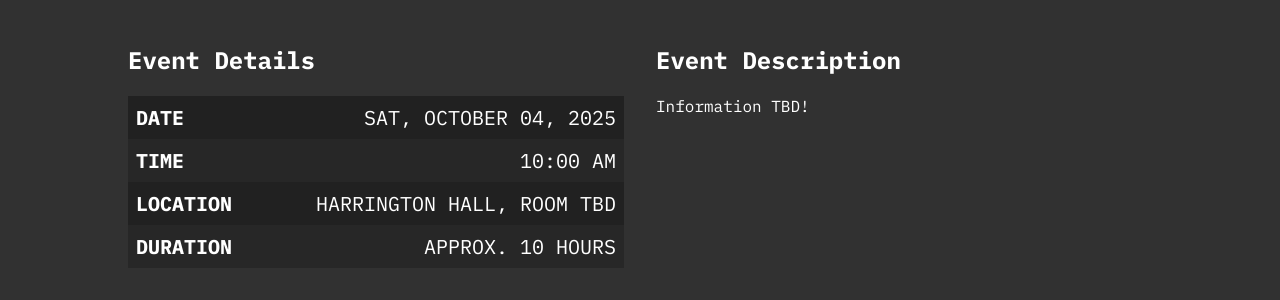
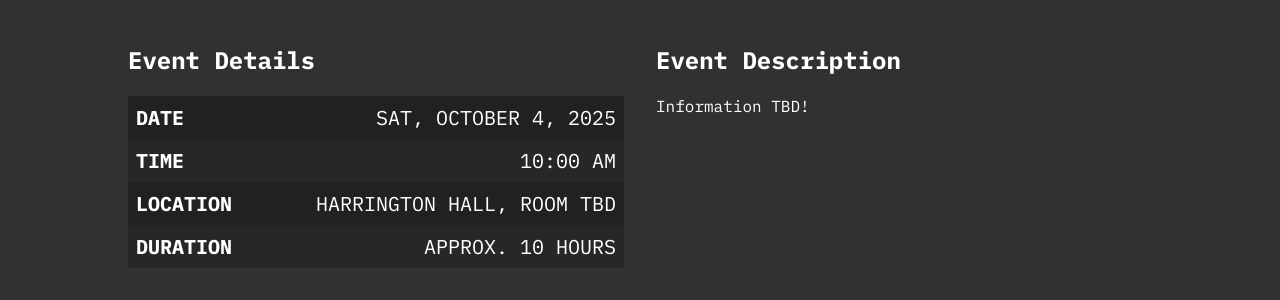
Before and after one commit to UND-ACM/web, a Jekyll site: the page built from _events/2025-10-04-game_jam.md, in a window 1280 px wide. Shown: the part 429-729 px from the top of the page. Built offline with Jekyll 4.4.1, drawn with Linux system fonts in a browser that asks for light colours.

Commit message:
restructure events, add upcoming events table to index

```diff
--- a/_config.yml
+++ b/_config.yml
@@ -7,8 +7,6 @@ description: >- # this means to ignore newlines until "baseurl:"
 baseurl: ""
 url: "https://und.acm.org"
 github_username:  UND-ACM
-include:
-  - events
 collections:
   events:
     permalink: '/events/:path'
--- a/_layouts/event.html
+++ b/_layouts/event.html
@@ -10,7 +10,7 @@ layout: default
             <tbody>
             <tr>
                 <th>Date</th>
-                <td>{{ page.time | date: "%a, %B %d, %Y" }}</td>
+                <td>{{ page.time | date: "%a, %B %e, %Y" }}</td>
             </tr>
             <tr>
                 <th>Time</th>
--- a/assets/uac/body.css
+++ b/assets/uac/body.css
@@ -25,10 +25,41 @@ body {
         border-top: 2px solid #fff8;
     }
 
-    table.display {
-        font-size: var(--fs-display);
-        margin: 0 auto;
+    table {
+        font-size: var(--fs-normal);
+
+        &.display {
+            margin: 0 auto;
+            font-size: var(--fs-display);
+
+            > tbody > tr {
+                td:first-child, th:first-child {
+                    font-weight: 700;
+                    text-transform: uppercase;
+                    text-align: left;
+                }
+
+                td {
+                    &:last-child {
+                        padding-left: 2rem;
+                        text-align: right;
+                        text-transform: uppercase;
+                    }
+                }
+            }
+        }
+
         border-collapse: collapse;
+
+        > thead {
+            background-color: #fff1;
+            text-transform: uppercase;
+            text-align: left;
+
+            th {
+                padding: 0.5rem;
+            }
+        }
 
         > tbody > tr {
             td, th {
@@ -41,20 +72,6 @@ body {
 
             &:nth-child(odd){
                 background-color: #0005;
-            }
-
-            td:first-child, th:first-child {
-                font-weight: 700;
-                text-transform: uppercase;
-                text-align: left;
-            }
-
-            td {
-                &:last-child {
-                    padding-left: 2rem;
-                    text-align: right;
-                    text-transform: uppercase;
-                }
             }
         }
     }
```
Also changed, not shown: index.markdown (+23 -0 lines), _events/2025-09-17-game_development_i.md (renamed from events/2025-09-17-game_development_i.md), _events/2025-09-24-game_development_ii.md (renamed from events/2025-09-24-game_development_ii.md), _events/2025-10-04-game_jam.md (renamed from events/2025-10-04-game_jam.md).
